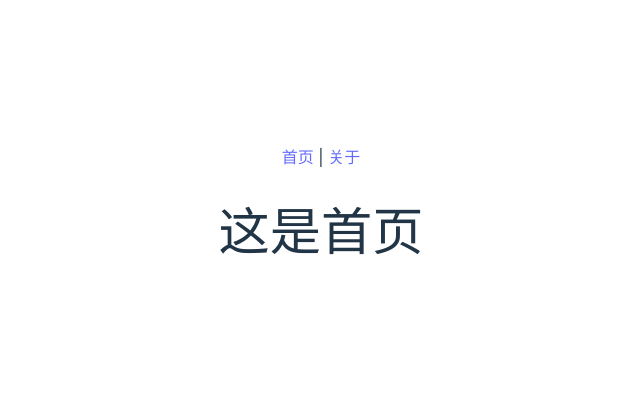
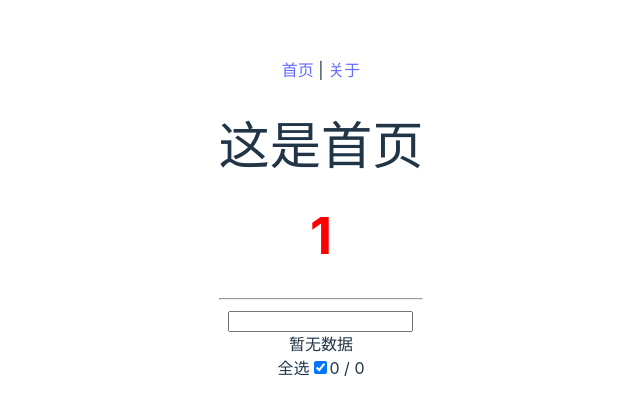
Before and after one commit to 1628415507/vite-project, a Vue app: page / in a window 1280 px wide. Shown: the part 181-596 px from the top of the page, without its empty margins (319-959 px from the left). Built offline with nearby package versions, Linux system fonts and the light colour scheme.

Commit message:
feat：Vue3的响应式机制

```diff
--- a/package.json
+++ b/package.json
@@ -9,6 +9,7 @@
     "preview": "vite preview"
   },
   "dependencies": {
+    "@vueuse/core": "^9.3.0",
     "vue": "^3.2.37",
     "vue-router": "^4.0.13",
     "vuex": "^4.0.2"
--- /dev/null
+++ b/src/components/Count.vue
@@ -0,0 +1,20 @@
+<template>
+    <div>
+        <h1 @click="add">{{ count }}</h1>
+    </div>
+</template>
+<script setup>
+import { ref } from 'vue';
+let count = ref(1);
+let color = ref('red');
+function add() {
+    count.value++;
+    color.value = Math.random() > 0.5 ? 'blue' : 'red';
+}
+</script>
+<style scoped>
+h1 {
+    color: v-bind(color);
+}
+</style>
+>
--- /dev/null
+++ b/src/components/Todolist.vue
@@ -0,0 +1,59 @@
+<template>
+    <div>
+        <hr>
+        <input type="text" v-model="title" @keydown.enter="addTodo" />
+        <button v-if="active < all" @click="clear">清理</button>
+        <ul v-if="todos.length">
+            <li v-for="(todo, index) in todos" :key="index">
+                <input type="checkbox" v-model="todo.done" />
+                <span :class="{ done: todo.done }"> {{ todo.title }}</span>
+            </li>
+        </ul>
+        <div v-else>暂无数据</div>
+        <div>
+            全选<input type="checkbox" v-model="allDone" />
+            <span> {{ active }} / {{ all }} </span>
+        </div>
+    </div>
+</template>
+
+<script setup>
+import { ref, computed ,watchEffect} from 'vue';
+let title = ref('');
+// let todos = ref([{ title: '学习Vue', done: false }]);
+let todos = ref(JSON.parse(localStorage.getItem('todos')||'[]'));
+// 监听
+watchEffect(() => {
+    localStorage.setItem('todos', JSON.stringify(todos.value));
+});
+// 添加任务清单
+function addTodo() {
+    todos.value.push({
+        title: title.value,
+        done: false
+    });
+    title.value = '';
+}
+// 清空
+function clear() {
+    todos.value = todos.value.filter(v => {
+        return v.done === false;
+    });
+}
+//
+let active = computed(() => {
+    return todos.value.filter(v => !v.done).length;
+});
+// 所有的任务清单
+let all = computed(() => todos.value.length);
+let allDone = computed({
+    get: function () {
+        return active.value === 0;
+    },
+    set: function (value) {
+        todos.value.forEach(todo => {
+            todo.done = value;
+        });
+    }
+});
+</script>
--- a/src/pages/home.vue
+++ b/src/pages/home.vue
@@ -2,9 +2,19 @@
  * @Author: Hongzf
  * @Date: 2022-09-26 14:59:00
  * @LastEditors: Hongzf
- * @LastEditTime: 2022-09-26 14:59:33
+ * @LastEditTime: 2022-09-26 17:06:29
  * @Description:
 -->
 <template>
-  <h1>这是⾸⻚</h1>
+    <h1>这是⾸⻚</h1>
+    <Count></Count>
+    <TodoList />
 </template>
+<script setup>
+import TodoList from '../components/TodoList.vue';
+import Count from '../components/Count.vue';
+
+import {useMouse} from '../utils/mouse'
+let {x,y} = useMouse()
+console.log('【 x,y 】-16', x.value,y.value)
+</script>
--- /dev/null
+++ b/src/utils/mouse.js
@@ -0,0 +1,25 @@
+/*
+ * @Author: Hongzf
+ * @Date: 2022-09-26 16:13:45
+ * @LastEditors: Hongzf
+ * @LastEditTime: 2022-09-26 16:35:31
+ * @Description:
+ */
+import { ref, onMounted, onUnmounted } from 'vue';
+export function useMouse() {
+    const x = ref(0);
+    const y = ref(0);
+    function update(e) {
+        x.value = e.pageX;
+        y.value = e.pageY;
+    }
+    // 组件加载的时候，会触发onMounted⽣命周期，执⾏监听mousemove事件，
+    onMounted(() => {
+        window.addEventListener('mousemove', update);
+    });
+    // 组件卸载的时候，会触发onUnmounted⽣命周期，解除mousemove事件。
+    onUnmounted(() => {
+        window.removeEventListener('mousemove', update);
+    });
+    return { x, y };
+}
```
Also changed, not shown: 1 other file (tests, documents, lock files or other folders).
